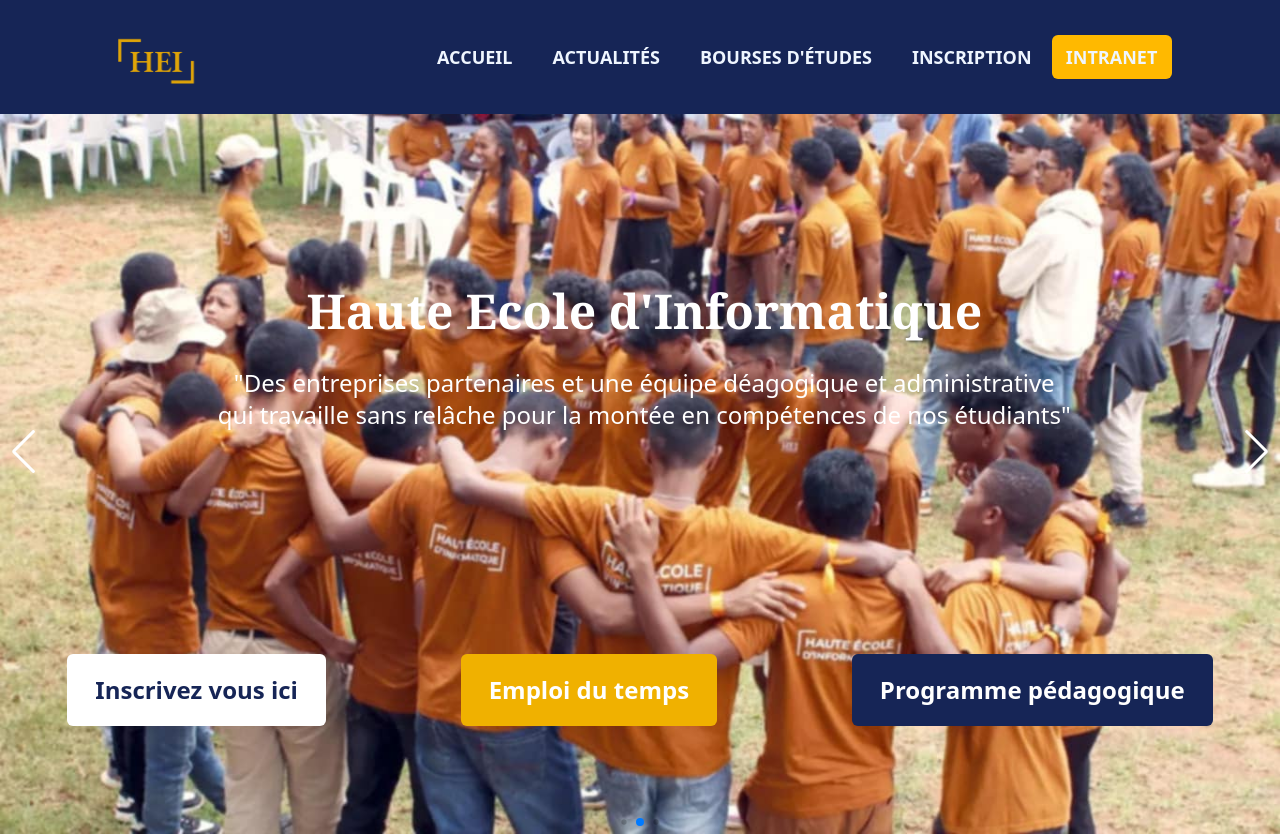
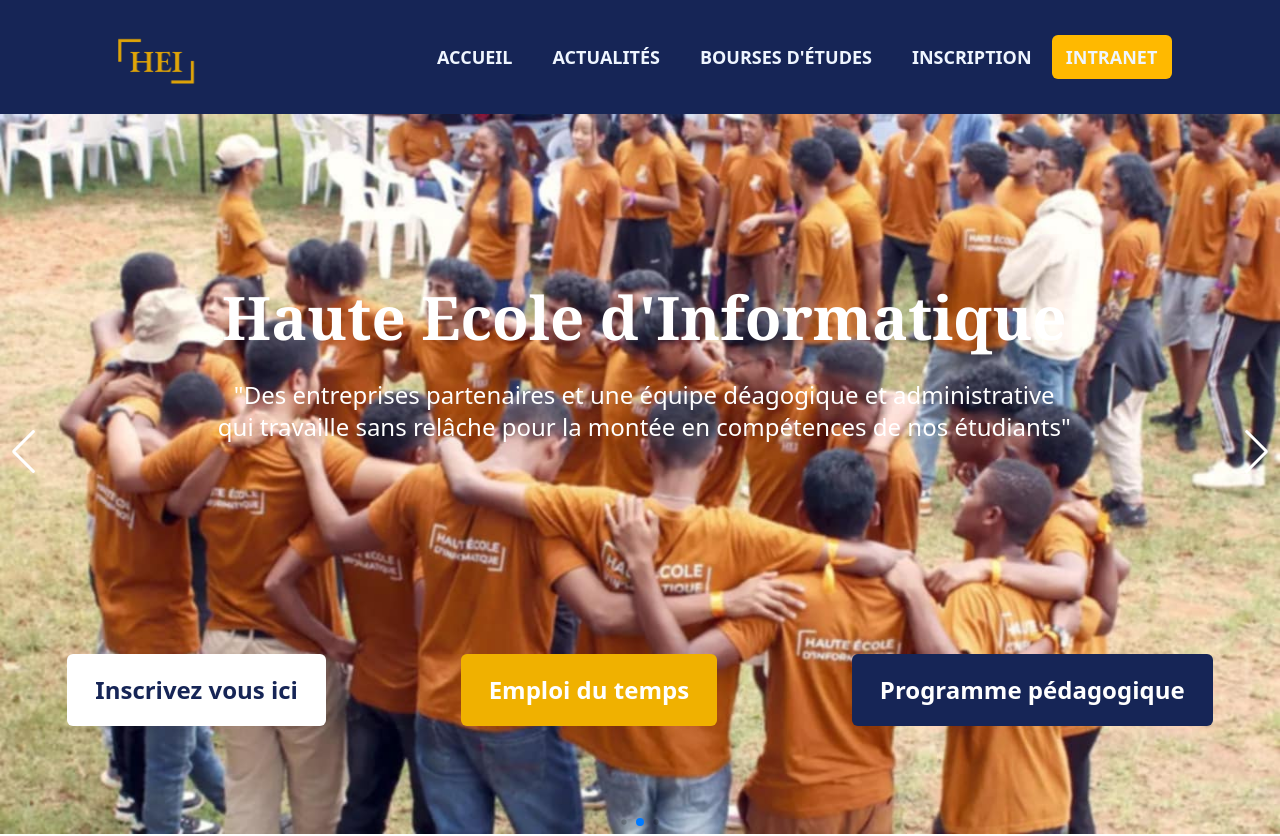
Before and after one commit to Andry-Tokiniaina/Web2-TD1-React, a React (Vite) app: page / in a window 1280 px wide. Shown: the top 836 px of the page. Built offline with nearby package versions, Linux system fonts and the light colour scheme.

Commit message:
amélioration du carroussel

```diff
--- a/src/components/carousel.jsx
+++ b/src/components/carousel.jsx
@@ -44,7 +44,7 @@
                     left : "17%",
                     margin : "auto"
                   }}>
-                <h1 className='font-bold text-5xl font-serif'>
+                <h1 className='font-bold text-6xl font-serif'>
                     Haute Ecole d'Informatique
                 </h1>
                 <br className='p-10'/>
```
